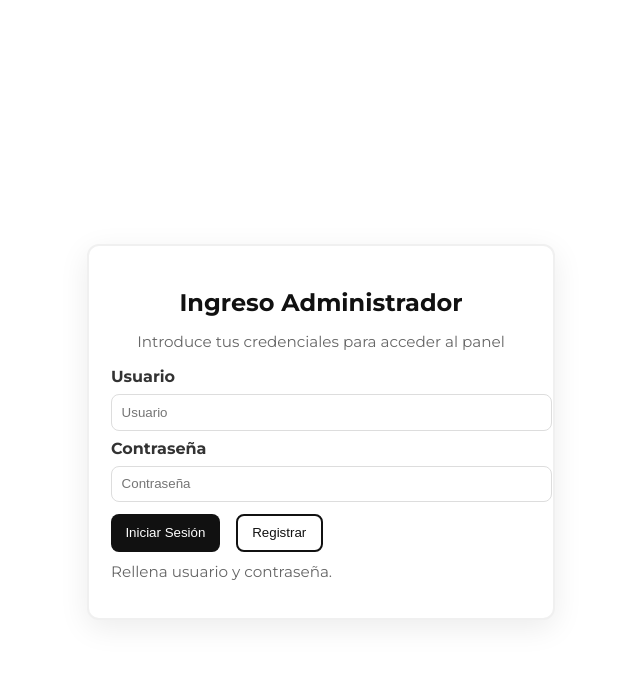
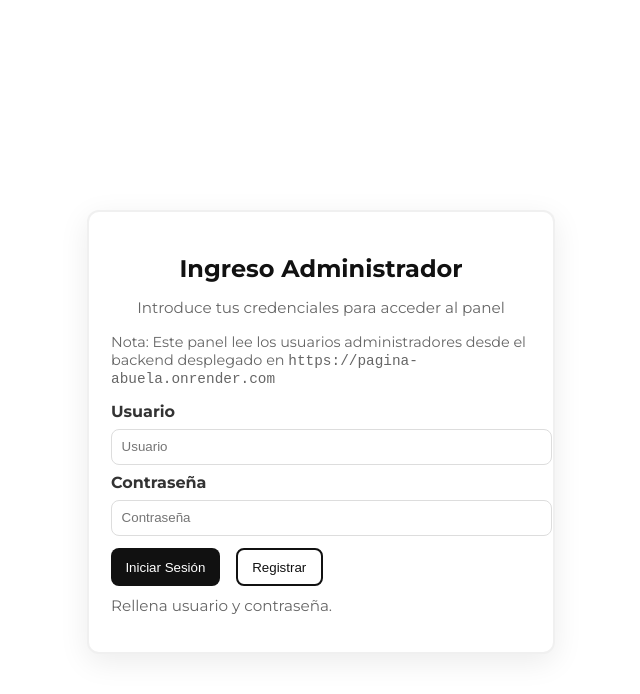
Before and after one commit to Yessitoxd/Pagina_Abuela, a website: page admin.html in a window 1280 px wide. Both pictures are taken after a click on the button "Iniciar Sesión". Shown: the whole page, without its empty margins (319-959 px from the left). Drawn offline with Linux system fonts and the light colour scheme; no server answers.

Commit message:
Admin: point API to Render (https://pagina-abuela.onrender.com) and show note

```diff
--- a/admin.html
+++ b/admin.html
@@ -34,6 +34,7 @@
     <div class="login-card" role="form" aria-label="Ingreso Administrador">
       <h2 class="login-title">Ingreso Administrador</h2>
       <p class="login-sub">Introduce tus credenciales para acceder al panel</p>
+  <p class="muted" style="font-size:.9rem;margin-top:.3rem">Nota: Este panel lee los usuarios administradores desde el backend desplegado en <code>https://pagina-abuela.onrender.com</code></p>
       <label for="user">Usuario</label>
       <input id="user" type="text" placeholder="Usuario" autocomplete="username" />
       <label for="pass">Contraseña</label>
@@ -67,6 +68,8 @@
   </div>
 
   <script>
+  // Base API: apunta al backend desplegado en Render
+  const API_BASE = 'https://pagina-abuela.onrender.com';
   const loginCard = document.querySelector('.login-card');
   const adminSection = document.getElementById('adminSection');
     const btnLogin = document.getElementById('btnLogin');
@@ -97,10 +100,12 @@
     }
 
     async function api(path, opts = {}){
+      // path example: '/images' -> full URL: API_BASE + '/api/images'
       const token = localStorage.getItem('AUTH_TOKEN');
       const headers = opts.headers || {};
       if(token) headers['Authorization'] = 'Bearer ' + token;
-      const res = await fetch('/api' + path, Object.assign({}, opts, {headers}));
+      const url = API_BASE + '/api' + path;
+      const res = await fetch(url, Object.assign({}, opts, {headers}));
       return res;
     }
 
@@ -112,7 +117,8 @@
         const data = await r.json();
         data.forEach(img => {
           const el = document.createElement('img');
-          el.src = '/uploads/' + img.filename;
+          // use uploads served by backend on Render
+          el.src = API_BASE + '/uploads/' + img.filename;
           el.alt = img.originalname || img.filename;
           gallery.appendChild(el);
         });
```
